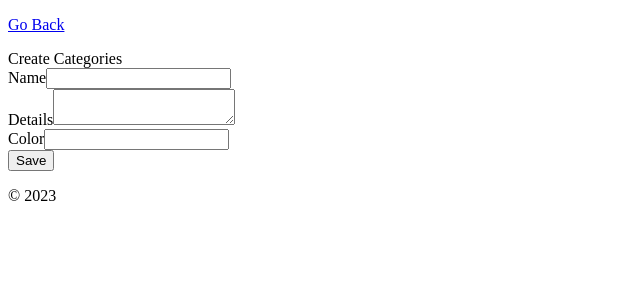
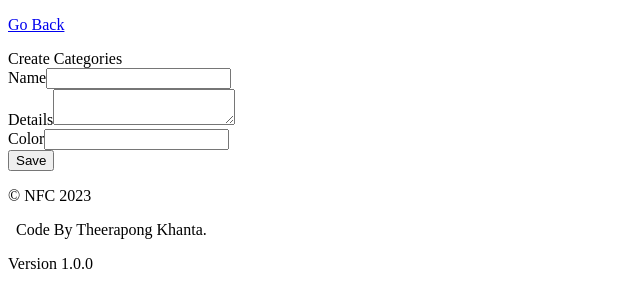
Before and after one commit to samtheerapong/yii2-advanced-docs, a Yii app: template backend/views/categories/create.php in a window 1280 px wide. Shown: the part 26-334 px from the top of the page, without its empty margins (0-640 px from the left). Run offline with PHP 8.4 and a stand-in for Yii, Linux system fonts and the light colour scheme; the template is opened without the code that fills it, so the values that code supplies are empty; form fields are guessed from the names that the template uses; some libraries are stand-ins or nearby versions.

Commit message:
change 60 day

```diff
--- a/backend/views/documents/index.php
+++ b/backend/views/documents/index.php
@@ -113,7 +113,7 @@ $this->params['breadcrumbs'][] = $this->title;
                                 $daysToExpiration = $model->getDaysToExpiration();
 
                                 // ตรวจสอบว่าค่าน้อยกว่า 30 หรือไม่ ถ้าใช่ให้กำหนด CSS background-color เป็นสีแดง
-                                $AlertColor = ($daysToExpiration < 30) ? '#FF1E00' : '#5BB318';
+                                $AlertColor = ($daysToExpiration < 60) ? '#FF1E00' : '#5BB318';
                                 $style = 'text-align: center; color:#fff; background-color: ' . $AlertColor . ';';
 
                                 $options = [
--- a/backend/views/layouts/main.php
+++ b/backend/views/layouts/main.php
@@ -75,8 +75,9 @@ AppAsset::register($this);
 
     <footer class="footer mt-auto py-3 text-muted">
         <div class="container">
-            <p class="float-start">&copy; <?= Html::encode(Yii::$app->name) ?> <?= date('Y') ?></p>
-            <p class="float-end"><?= Yii::powered() ?></p>
+            <p class="float-start">&copy; NFC <?= date('Y') ?></p>
+            &nbsp; Code By Theerapong Khanta.
+            <p class="float-end">Version 1.0.0</p>
         </div>
     </footer>
 
```
